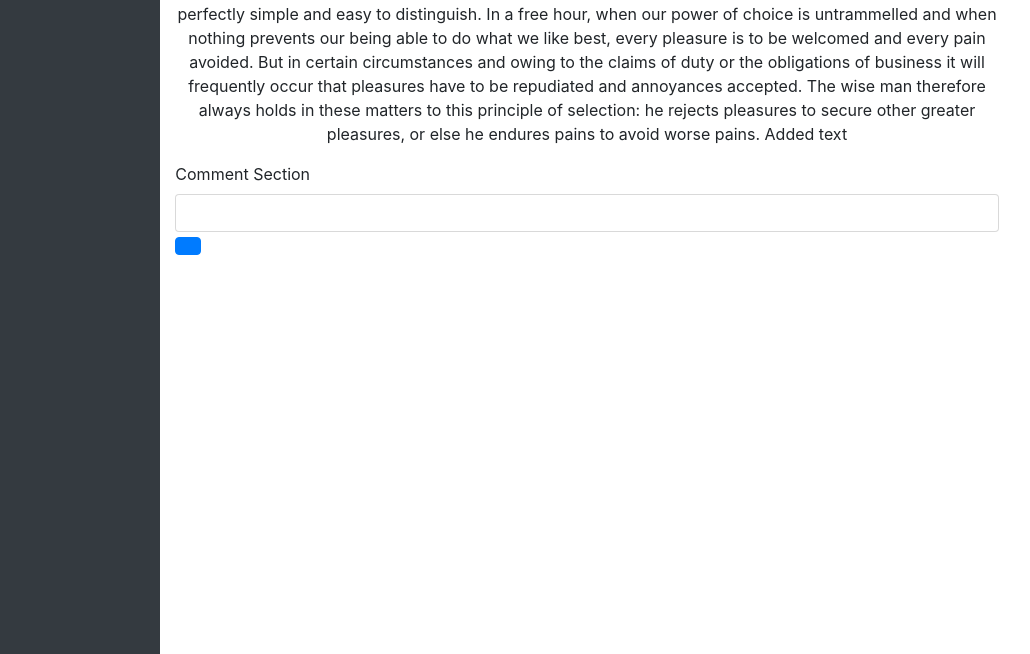
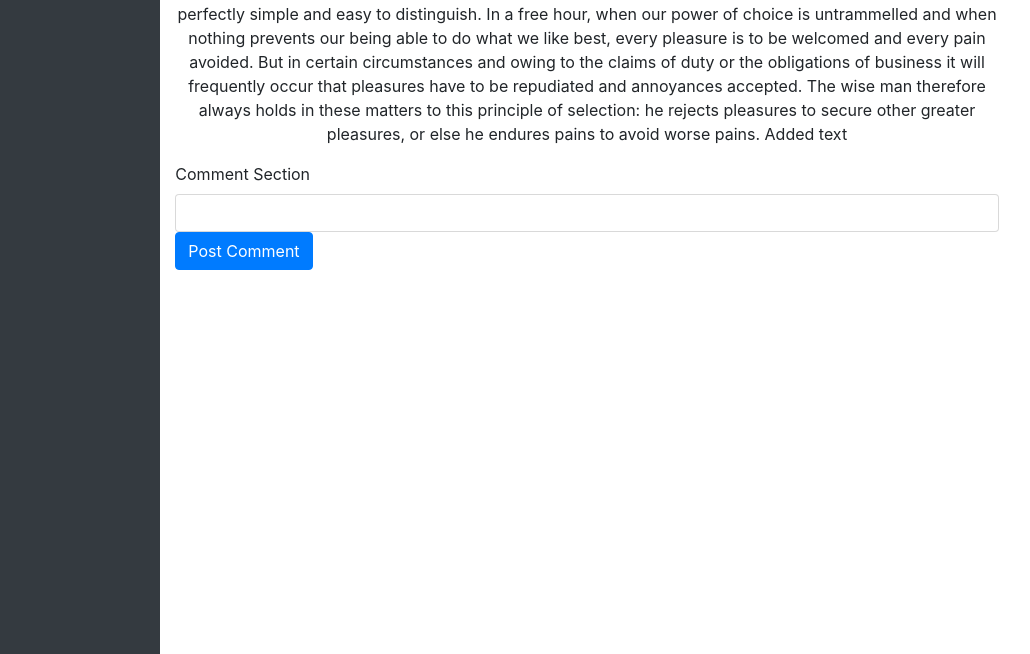
Before and after one commit to stephenleija742/stephenleija742.github.io, a plain HTML site: page blog.html in a window 1280 px wide. Shown: the part 146-800 px from the top of the page, without its empty margins (53-1083 px from the left). Drawn offline with nearby package versions, Linux system fonts and the light colour scheme.

Commit message:
added text to button

```diff
--- a/blog.html
+++ b/blog.html
@@ -67,7 +67,7 @@
               <input name="commentVar" id="commentsection" class="form-control"
                type="text-area"/>
               <button class="btn btn-primary" type="submit"
-               name="Submit" value="Post Comment"/>
+               name="Submit" value="Post Comment">Post Comment</button>
             </div>
           </form>
         </div>
```
